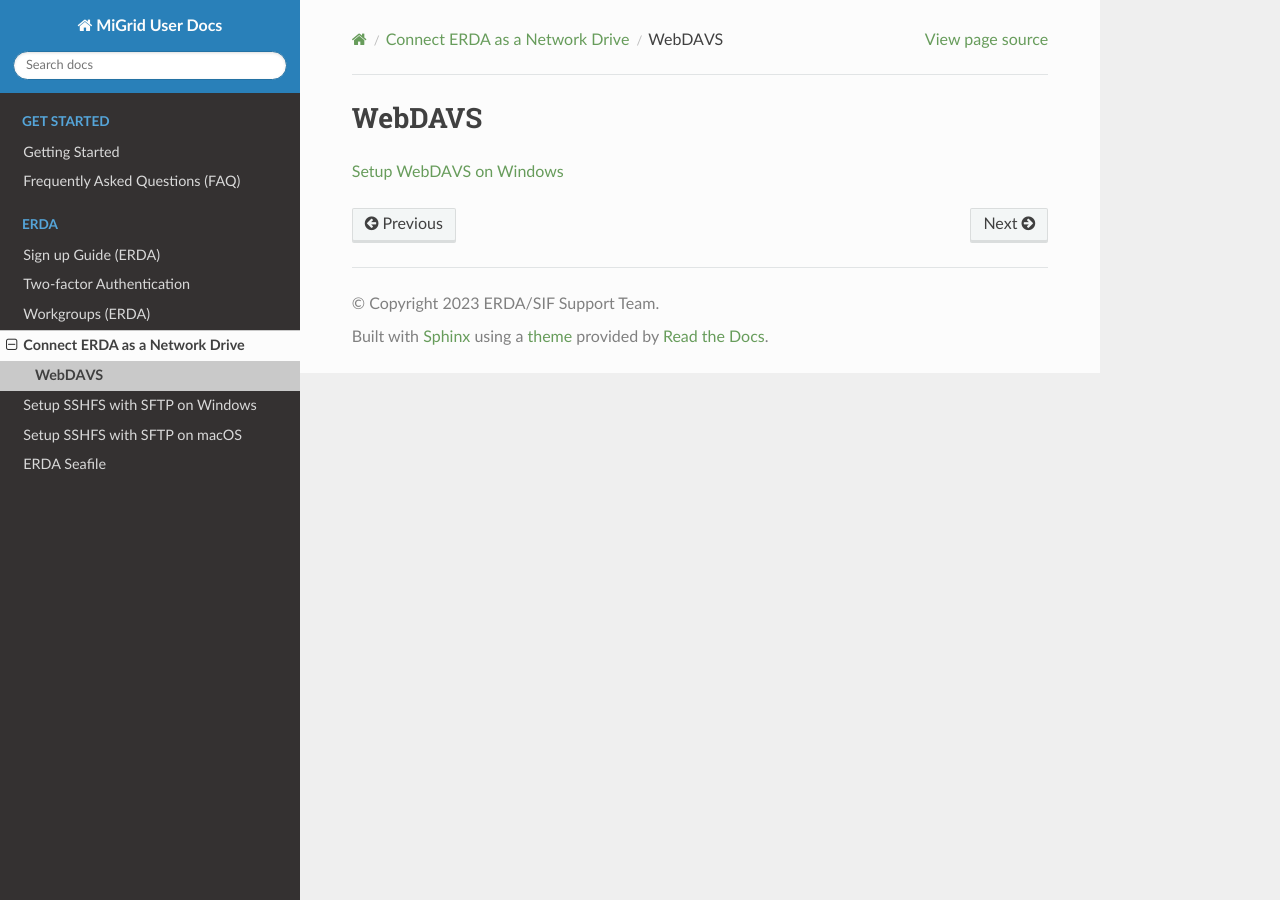
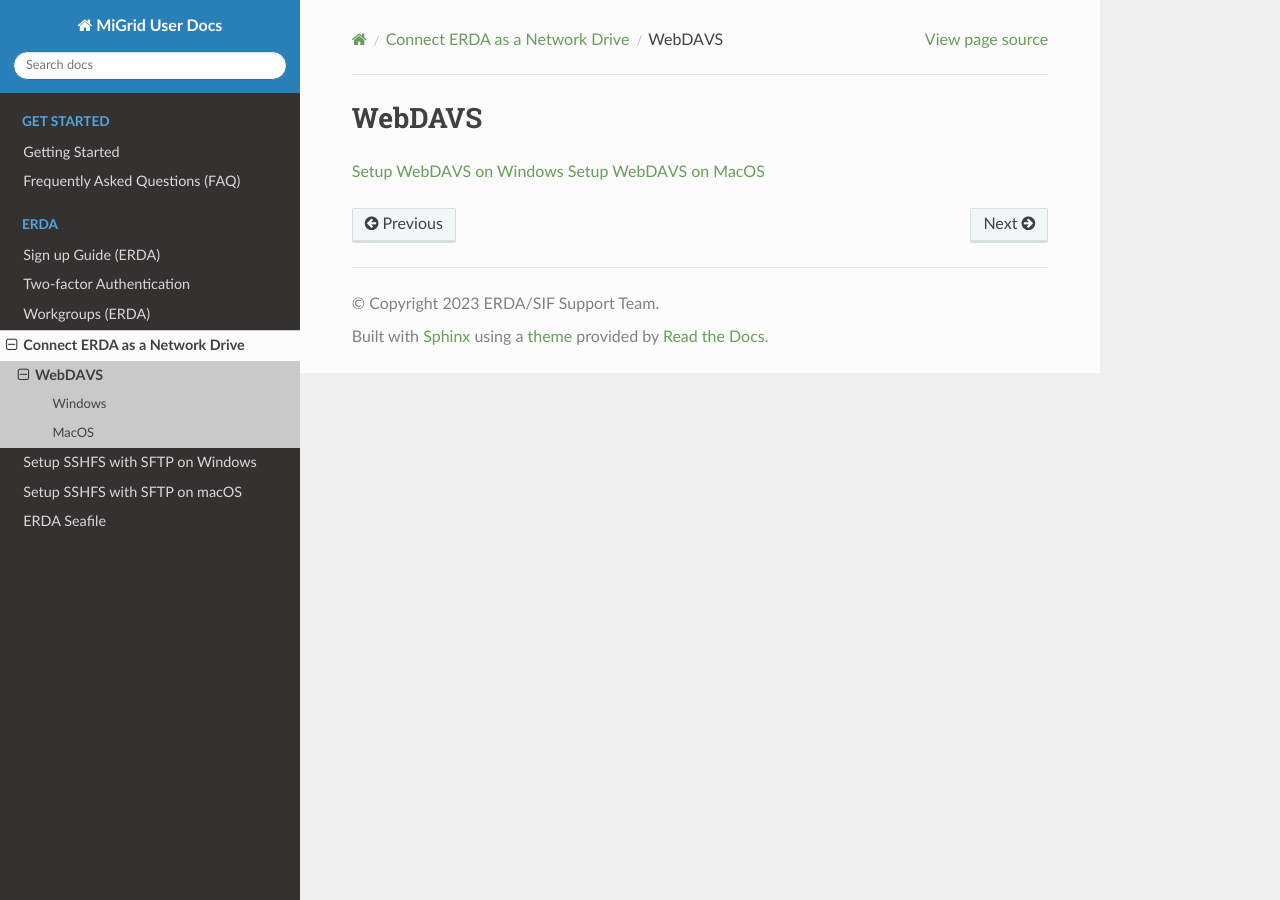
Before and after one commit to ucphhpc/migrid-user-docs, a Sphinx documentation site: the page built from docs/sections/erda/networkdrive/webdavs/index.rst, in a window 1280 px wide. Built offline with Sphinx 7.4.7 and the Read the Docs theme 2.0.0, drawn with Linux system fonts in a browser that asks for light colours; pages that are not in the unit, such as notebooks, are missing from menus.

Commit message:
fix pathing

```diff
--- a/docs/sections/erda/networkdrive/webdavs/index.rst
+++ b/docs/sections/erda/networkdrive/webdavs/index.rst
@@ -3,3 +3,11 @@ WebDAVS
 
 
 :doc:`Setup WebDAVS on Windows </sections/erda/networkdrive/webdavs/windows>`
+:doc:`Setup WebDAVS on MacOS </sections/erda/networkdrive/webdavs/macos>`
+
+.. toctree::
+   :maxdepth: 1
+   :hidden:
+
+   Windows </sections/erda/networkdrive/webdavs/windows>
+   MacOS </sections/erda/networkdrive/webdavs/macos>
```
